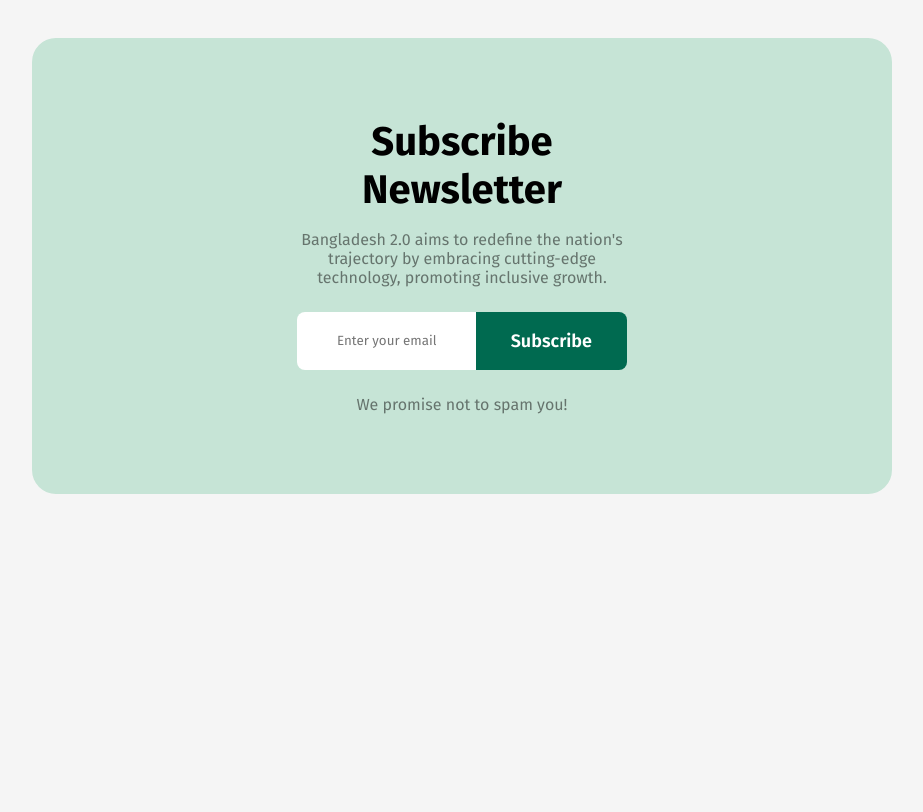
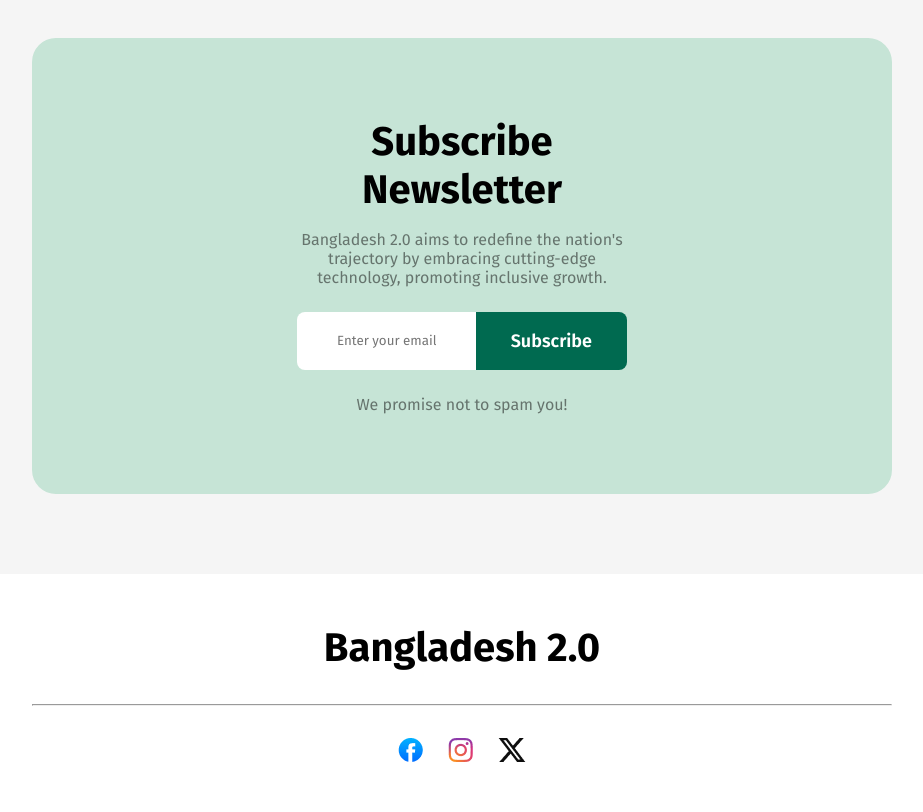
Before and after one commit to Rubaid07/b11-a1, a plain HTML site: page index.html in a window 1280 px wide. Shown: the part 4309-5121 px from the top of the page, without its empty margins (178-1101 px from the left). Before the commit the page ends 4838 px from the top, so only its background shows below. Drawn offline with Linux system fonts and the light colour scheme.

Commit message:
added footer

```diff
--- a/index.html
+++ b/index.html
@@ -162,7 +162,14 @@
     </main>
 
     <footer>
-
+        <div class="footer">
+            <h2 class="heading center bangladesh">Bangladesh 2.0</h2> <hr>
+            <div class="social_icon">
+                <img src="assets/facebook.png" alt="">
+                <img src="assets/instagram.png" alt="">
+                <img src="assets/x.png" alt="">
+            </div>
+        </div>
     </footer>
 </body>
 
--- a/style.css
+++ b/style.css
@@ -5,10 +5,14 @@
     font-family: "Fira Sans", serif;
 }
 body{
-    margin: 35px 210px;
     background-color: #F5F5F5;
 }
-
+main{
+    margin: 35px 210px;
+}
+header{
+    margin: 35px 210px;
+}
 /* Nav */
 nav{
     display: flex;
@@ -272,3 +276,22 @@ nav h1{
     border-top-left-radius: 0;
     border-bottom-left-radius: 0;
 }
+
+/* footer */
+footer{
+    margin-top: 80px;
+    background-color: white;
+}
+.footer{
+    padding: 50px 210px;
+}
+.bangladesh{
+    padding-bottom: 32px;
+    margin-bottom: 0;
+}
+.social_icon{
+    display: flex;
+    justify-content: center;
+    margin-top: 32px;
+    gap: 25px;
+}
```
